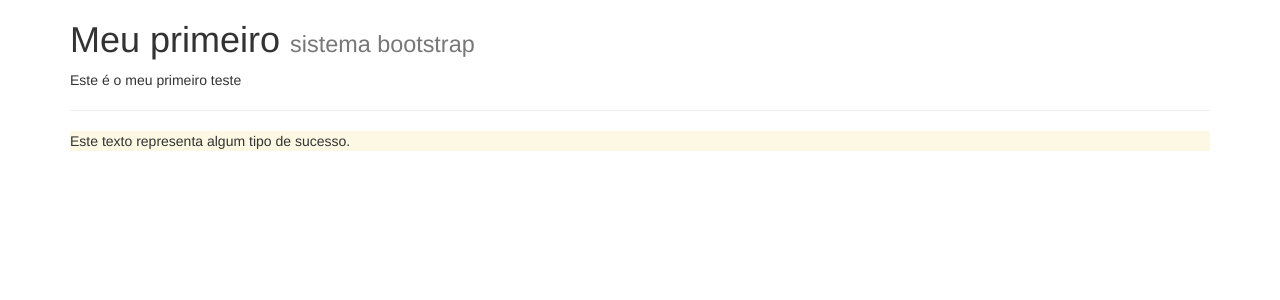
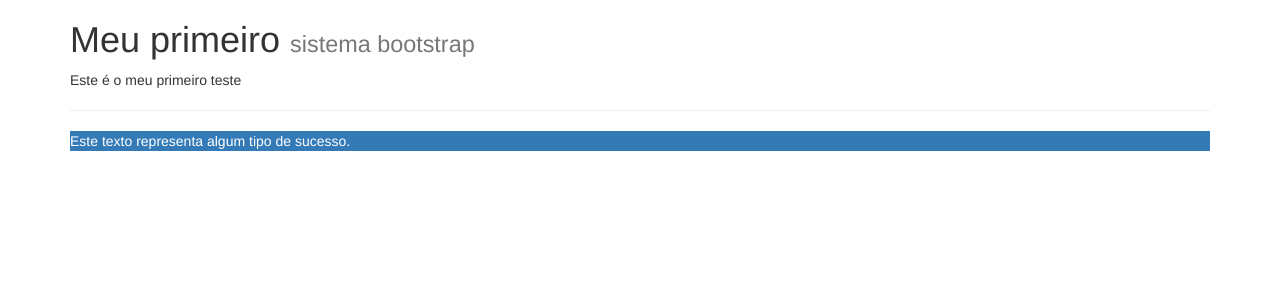
Before and after one commit to deusyvan/bootstrap, a PHP site: page / in a window 1280 px wide. Shown: the top 300 px of the page. Run offline with PHP 8.4, Linux system fonts and the light colour scheme.

Commit message:
Formatação padronizada do bootstrap

```diff
--- a/index.php
+++ b/index.php
@@ -15,7 +15,7 @@
 
 			<hr/>
 
-			<p class="bg-warning">Este texto representa algum tipo de sucesso.</p>
+			<p class="bg-primary">Este texto representa algum tipo de sucesso.</p>
 
 		</div>
 	</body>
```
